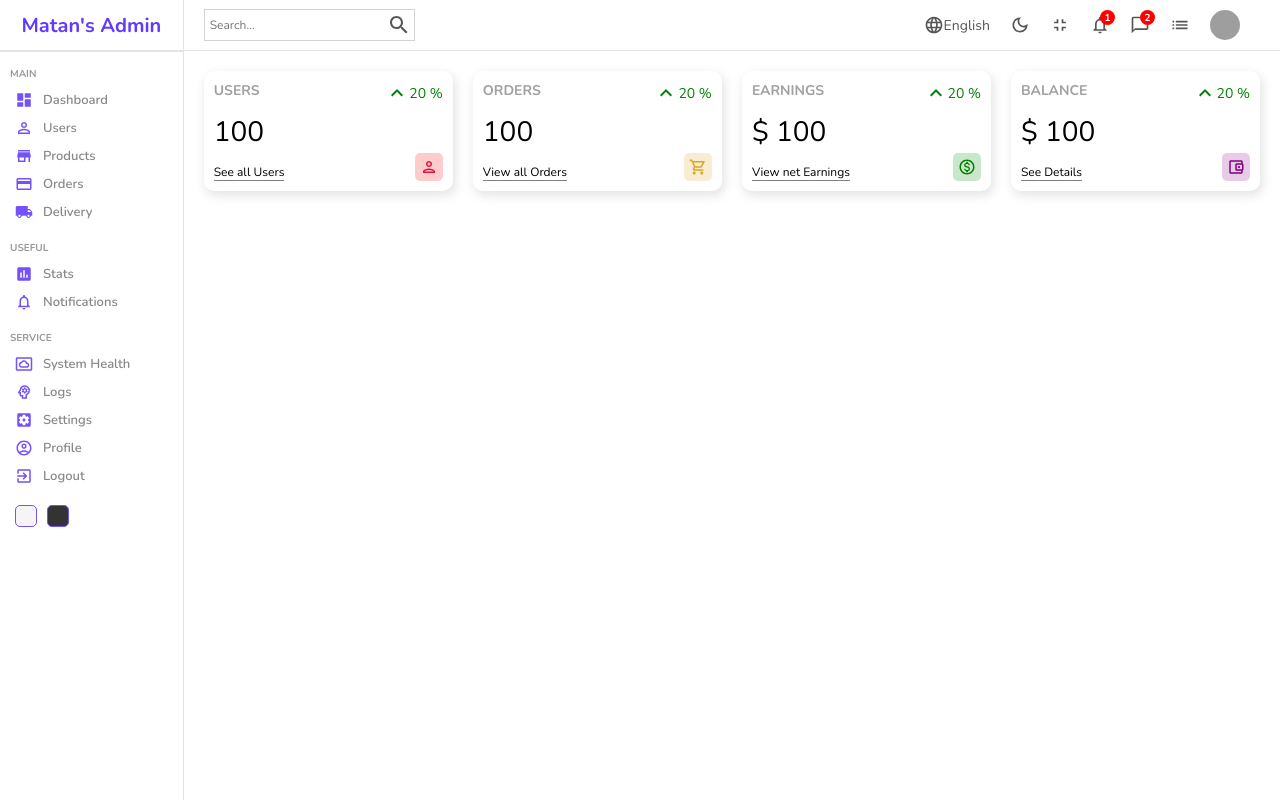
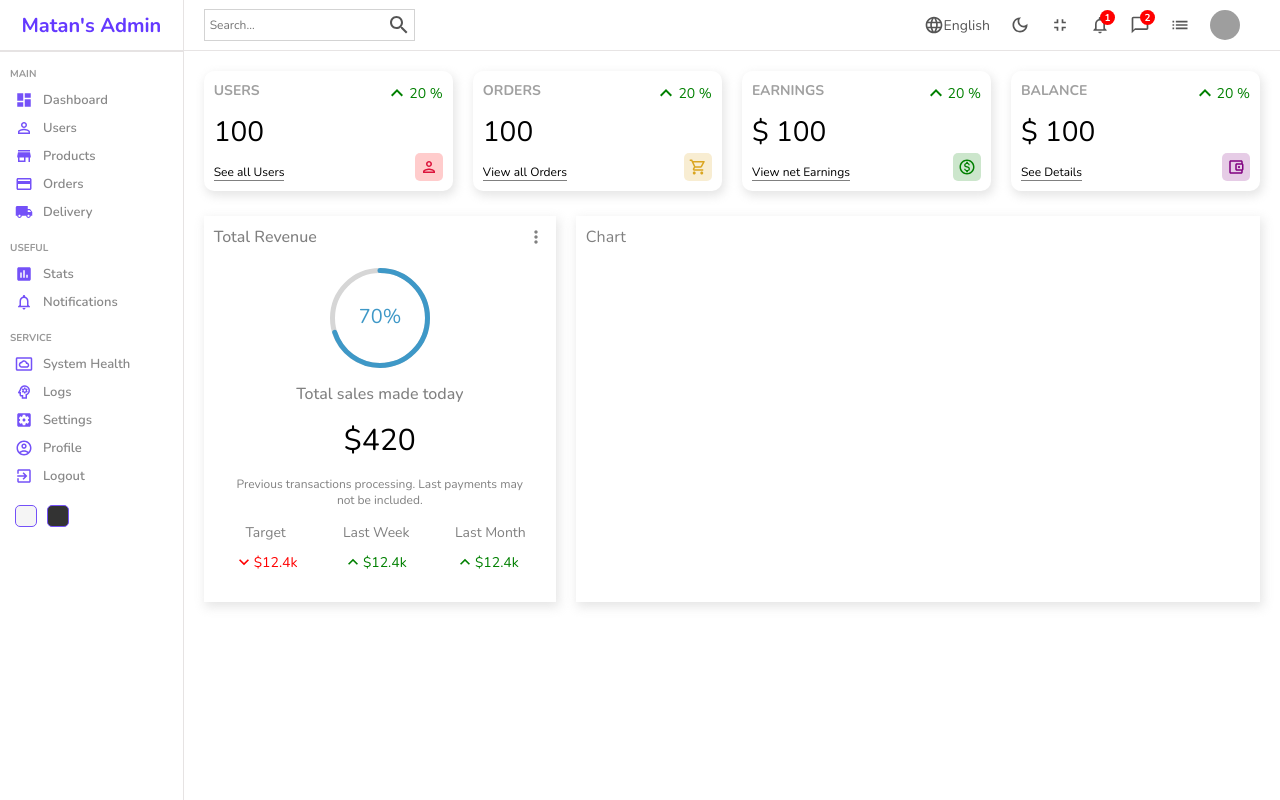
Before and after one commit to matan3sh/admin-dashboard-1, a React (Vite) app: page / in a window 1280 px wide. Built offline with nearby package versions, Linux system fonts and the light colour scheme; grey boxes are pictures that could not be loaded.

Commit message:
Finish Featured component

```diff
--- a/package.json
+++ b/package.json
@@ -14,6 +14,7 @@
     "@mui/icons-material": "^5.11.0",
     "@mui/material": "^5.11.0",
     "react": "^18.2.0",
+    "react-circular-progressbar": "^2.0.4",
     "react-dom": "^18.2.0",
     "react-router-dom": "^6.4.5",
     "sass": "^1.56.2"
--- a/src/components/Chart/Chart.scss
+++ b/src/components/Chart/Chart.scss
@@ -1,2 +1,15 @@
 .chart {
+  flex: 4;
+  -webkit-box-shadow: 2px 4px 10px 1px rgba(0, 0, 0, 0.47);
+  box-shadow: 2px 4px 10px 1px rgba(201, 201, 201, 0.47);
+  padding: 10px;
+  color: gray;
+
+  .title {
+    margin-bottom: 20px;
+  }
+
+  .chartGrid {
+    stroke: rgb(228, 225, 225);
+  }
 }
--- a/src/components/Featured/Featured.scss
+++ b/src/components/Featured/Featured.scss
@@ -1,2 +1,79 @@
 .featured {
+  flex: 2;
+  -webkit-box-shadow: 2px 4px 10px 1px rgba(0, 0, 0, 0.47);
+  box-shadow: 2px 4px 10px 1px rgba(201, 201, 201, 0.47);
+  padding: 10px;
+
+  .top {
+    display: flex;
+    align-items: center;
+    justify-content: space-between;
+    color: gray;
+
+    .title {
+      font-size: 16px;
+      font-weight: 500;
+    }
+  }
+
+  .bottom {
+    padding: 20px;
+    display: flex;
+    flex-direction: column;
+    align-items: center;
+    justify-content: center;
+    gap: 15px;
+
+    .featuredChart {
+      width: 100px;
+      height: 100px;
+    }
+
+    .title {
+      font-weight: 500;
+      color: gray;
+    }
+
+    .amount {
+      font-size: 30px;
+    }
+
+    .desc {
+      font-weight: 300;
+      font-size: 12px;
+      color: gray;
+      text-align: center;
+    }
+
+    .summary {
+      width: 100%;
+      display: flex;
+      align-items: center;
+      justify-content: space-between;
+
+      .item {
+        text-align: center;
+
+        .itemTitle {
+          font-size: 14px;
+          color: gray;
+        }
+
+        .itemResult {
+          display: flex;
+          align-items: center;
+          margin-top: 10px;
+          font-size: 14px;
+
+          &.positive {
+            color: green;
+          }
+
+          &.negative {
+            color: red;
+          }
+        }
+      }
+    }
+  }
 }
--- a/src/components/Featured/Featured.tsx
+++ b/src/components/Featured/Featured.tsx
@@ -1,7 +1,53 @@
 import "./Featured.scss";
+import MoreVertIcon from "@mui/icons-material/MoreVert";
+import { CircularProgressbar } from "react-circular-progressbar";
+import "react-circular-progressbar/dist/styles.css";
+import KeyboardArrowDownIcon from "@mui/icons-material/KeyboardArrowDown";
+import KeyboardArrowUpOutlinedIcon from "@mui/icons-material/KeyboardArrowUpOutlined";
 
 const Featured = () => {
-  return <div className="featured">Featured</div>;
+  return (
+    <div className="featured">
+      <div className="top">
+        <h1 className="title">Total Revenue</h1>
+        <MoreVertIcon fontSize="small" />
+      </div>
+      <div className="bottom">
+        <div className="featuredChart">
+          <CircularProgressbar value={70} text={"70%"} strokeWidth={5} />
+        </div>
+        <p className="title">Total sales made today</p>
+        <p className="amount">$420</p>
+        <p className="desc">
+          Previous transactions processing. Last payments may not be included.
+        </p>
+
+        <div className="summary">
+          <div className="item">
+            <div className="itemTitle">Target</div>
+            <div className="itemResult negative">
+              <KeyboardArrowDownIcon fontSize="small" />
+              <div className="resultAmount">$12.4k</div>
+            </div>
+          </div>
+          <div className="item">
+            <div className="itemTitle">Last Week</div>
+            <div className="itemResult positive">
+              <KeyboardArrowUpOutlinedIcon fontSize="small" />
+              <div className="resultAmount">$12.4k</div>
+            </div>
+          </div>
+          <div className="item">
+            <div className="itemTitle">Last Month</div>
+            <div className="itemResult positive">
+              <KeyboardArrowUpOutlinedIcon fontSize="small" />
+              <div className="resultAmount">$12.4k</div>
+            </div>
+          </div>
+        </div>
+      </div>
+    </div>
+  );
 };
 
 export default Featured;
--- a/src/pages/Home/Home.scss
+++ b/src/pages/Home/Home.scss
@@ -4,10 +4,15 @@
   .homeContainer {
     flex: 6;
 
-    .widgets {
+    .widgets,
+    .charts {
       display: flex;
       padding: 20px;
       gap: 20px;
     }
+
+    .charts {
+      padding: 5px 20px;
+    }
   }
 }
--- a/src/pages/Home/Home.tsx
+++ b/src/pages/Home/Home.tsx
@@ -1,6 +1,8 @@
 import Sidebar from "../../components/Sidebar/Sidebar";
 import Navbar from "../../components/Navbar/Navbar";
 import Widget from "../../components/Widget/Widget";
+import Featured from "../../components/Featured/Featured";
+import Chart from "../../components/Chart/Chart";
 import "./Home.scss";
 
 const Home = () => {
@@ -16,7 +18,10 @@ const Home = () => {
           <Widget type="balance" />
         </div>
 
-        <div className="charts"></div>
+        <div className="charts">
+          <Featured />
+          <Chart />
+        </div>
       </div>
     </div>
   );
```
Also changed, not shown: 1 other file (tests, documents, lock files or other folders).
